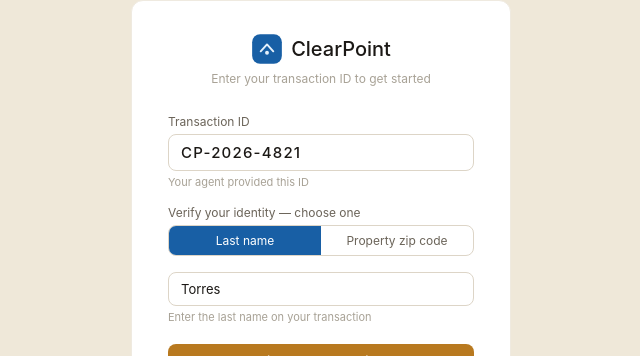
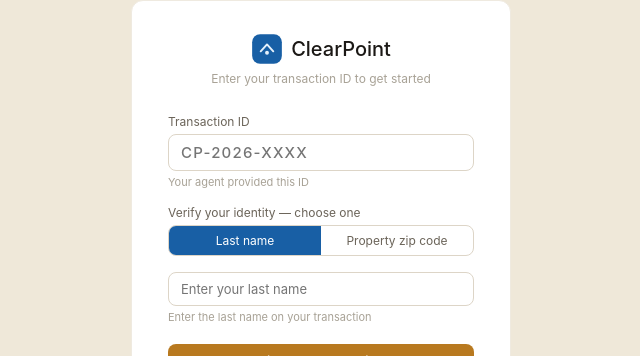
Before and after one commit to nathanirving1984-maker/ClearPoint, a React (Vite) app: page /client in a window 1280 px wide. Shown: the part 180-536 px from the top of the page, without its empty margins (319-959 px from the left). Built offline with nearby package versions, Linux system fonts and the light colour scheme; no server answers.

Commit message:
Remove leftover demo defaults from client login form

```diff
--- a/src/pages/ClientEntry.jsx
+++ b/src/pages/ClientEntry.jsx
@@ -4,9 +4,9 @@
 import Logo from '../components/Logo';
 
 export default function ClientEntry() {
-  const [txnId, setTxnId] = useState('CP-2026-4821');
+  const [txnId, setTxnId] = useState('');
   const [mode, setMode] = useState('lastname');
-  const [verify, setVerify] = useState('Torres');
+  const [verify, setVerify] = useState('');
   const [err, setErr] = useState('');
   const [loading, setLoading] = useState(false);
   const nav = useNavigate();
```
